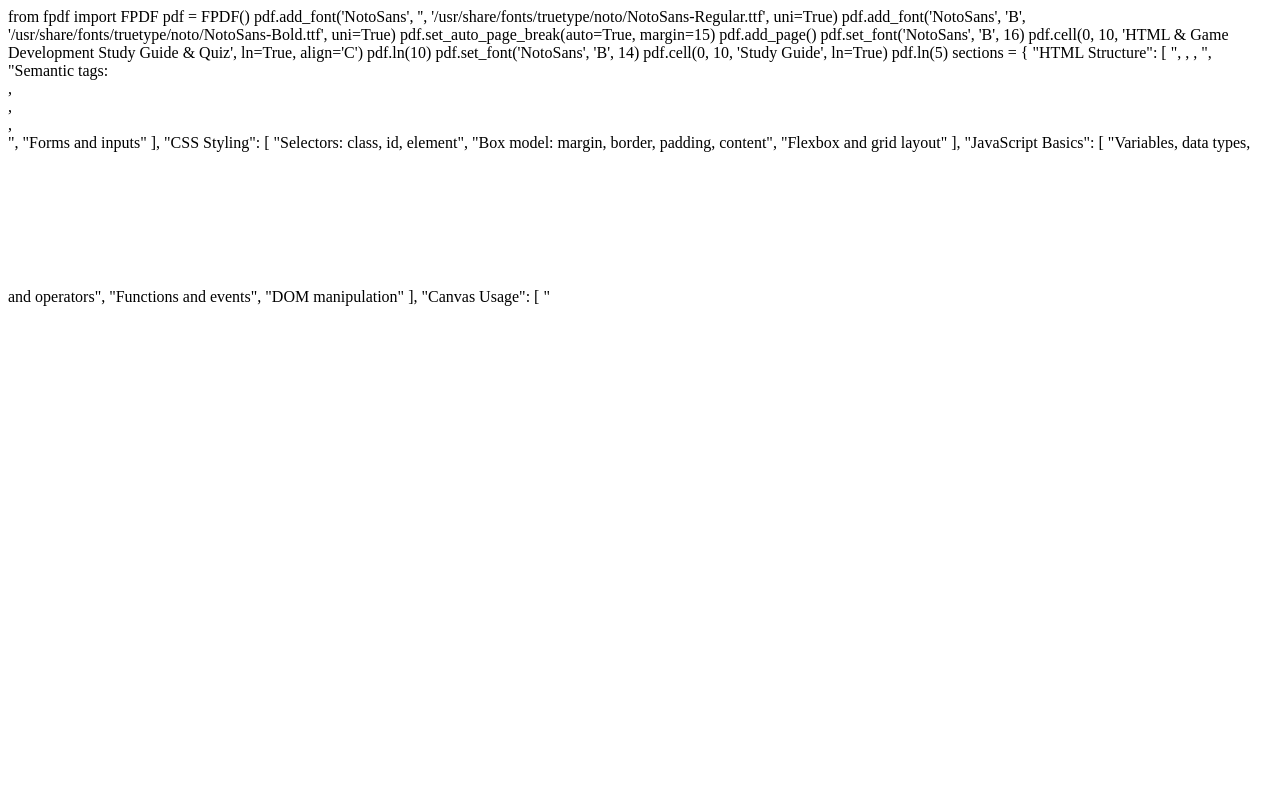
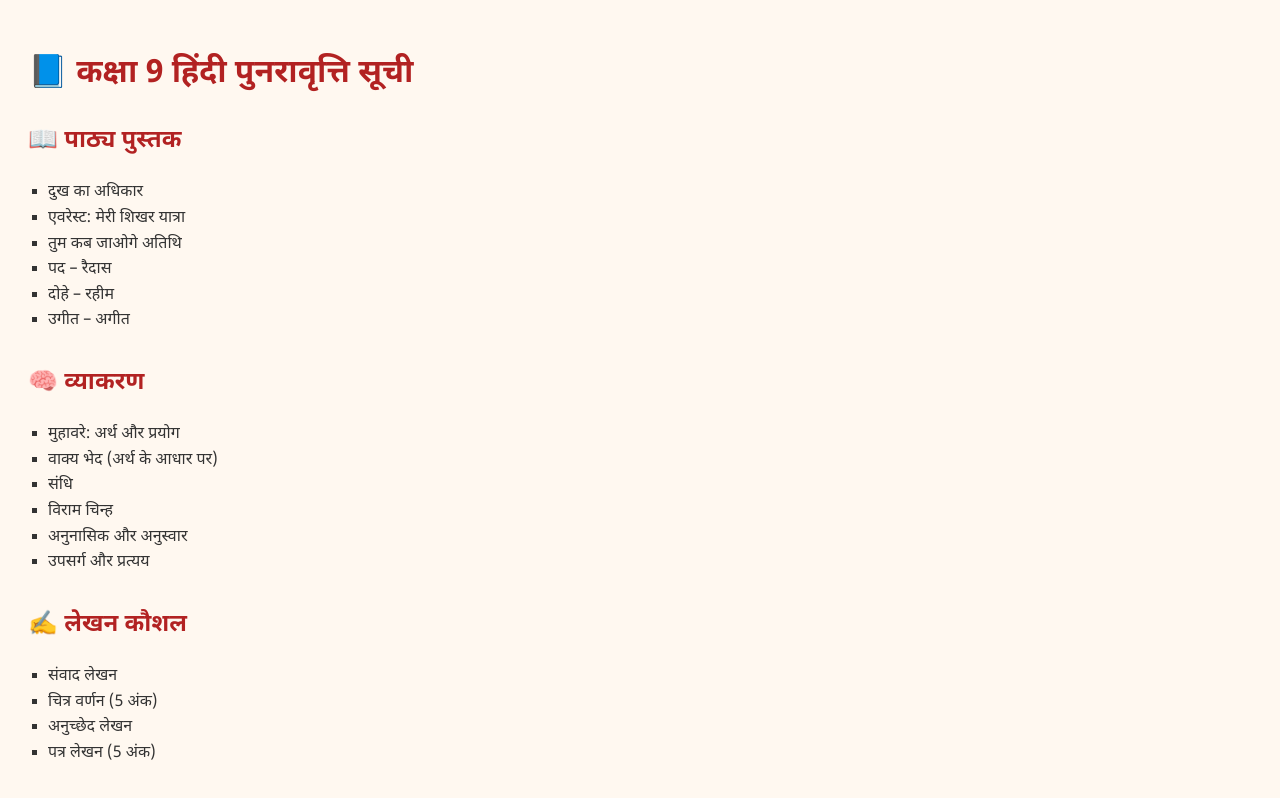
Before and after one commit to billabongtution-glitch/schoolwork-assistant, a plain HTML site: page index.html in a window 1280 px wide. Drawn offline with Linux system fonts and the light colour scheme.

Commit message:
Update index.html

```diff
--- a/index.html
+++ b/index.html
@@ -1,114 +1,63 @@
-from fpdf import FPDF
+<!DOCTYPE html>
+<html lang="hi">
+<head>
+  <meta charset="UTF-8">
+  <title>कक्षा 9 हिंदी पुनरावृत्ति सूची</title>
+  <style>
+    body {
+      font-family: 'Noto Sans Devanagari', sans-serif;
+      background-color: #fff8f0;
+      color: #333;
+      padding: 20px;
+      line-height: 1.6;
+    }
+    h1, h2 {
+      color: #b22222;
+    }
+    ul {
+      list-style-type: square;
+      padding-left: 20px;
+    }
+    section {
+      margin-bottom: 30px;
+    }
+  </style>
+</head>
+<body>
+  <h1>📘 कक्षा 9 हिंदी पुनरावृत्ति सूची</h1>
 
-pdf = FPDF()
-pdf.add_font('NotoSans', '', '/usr/share/fonts/truetype/noto/NotoSans-Regular.ttf', uni=True)
-pdf.add_font('NotoSans', 'B', '/usr/share/fonts/truetype/noto/NotoSans-Bold.ttf', uni=True)
-pdf.set_auto_page_break(auto=True, margin=15)
-pdf.add_page()
-pdf.set_font('NotoSans', 'B', 16)
-pdf.cell(0, 10, 'HTML & Game Development Study Guide & Quiz', ln=True, align='C')
-pdf.ln(10)
+  <section>
+    <h2>📖 पाठ्य पुस्तक</h2>
+    <ul>
+      <li>दुख का अधिकार</li>
+      <li>एवरेस्ट: मेरी शिखर यात्रा</li>
+      <li>तुम कब जाओगे अतिथि</li>
+      <li>पद – रैदास</li>
+      <li>दोहे – रहीम</li>
+      <li>उगीत – अगीत</li>
+    </ul>
+  </section>
 
-pdf.set_font('NotoSans', 'B', 14)
-pdf.cell(0, 10, 'Study Guide', ln=True)
-pdf.ln(5)
+  <section>
+    <h2>🧠 व्याकरण</h2>
+    <ul>
+      <li>मुहावरे: अर्थ और प्रयोग</li>
+      <li>वाक्य भेद (अर्थ के आधार पर)</li>
+      <li>संधि</li>
+      <li>विराम चिन्ह</li>
+      <li>अनुनासिक और अनुस्वार</li>
+      <li>उपसर्ग और प्रत्यय</li>
+    </ul>
+  </section>
 
-sections = {
-    "HTML Structure": [
-        "<!DOCTYPE html>, <html>, <head>, <body>",
-        "Semantic tags: <header>, <footer>, <article>, <section>",
-        "Forms and inputs"
-    ],
-    "CSS Styling": [
-        "Selectors: class, id, element",
-        "Box model: margin, border, padding, content",
-        "Flexbox and grid layout"
-    ],
-    "JavaScript Basics": [
-        "Variables, data types, and operators",
-        "Functions and events",
-        "DOM manipulation"
-    ],
-    "Canvas Usage": [
-        "<canvas> element and context",
-        "Drawing shapes and images",
-        "Animation basics"
-    ],
-    "Game Loops": [
-        "RequestAnimationFrame",
-        "Updating game state",
-        "Rendering frames"
-    ],
-    "Collision Detection": [
-        "Bounding box method",
-        "Circle collision",
-        "Pixel-perfect detection (advanced)"
-    ],
-    "Scoring": [
-        "Tracking points",
-        "Displaying score",
-        "Saving high scores"
-    ],
-    "Project Sharing via GitHub": [
-        "Creating a repository",
-        "Committing and pushing code",
-        "Using GitHub Pages to host"
-    ]
-}
-
-pdf.set_font('NotoSans', '', 12)
-for title, bullets in sections.items():
-    pdf.set_font('NotoSans', 'B', 12)
-    pdf.cell(0, 10, title, ln=True)
-    pdf.set_font('NotoSans', '', 12)
-    for item in bullets:
-        pdf.cell(5)
-        pdf.cell(0, 8, f"☐ {item}", ln=True)
-    pdf.ln(3)
-
-pdf.add_page()
-pdf.set_font('NotoSans', 'B', 14)
-pdf.cell(0, 10, 'Quiz: Multiple Choice Questions', ln=True)
-pdf.ln(5)
-
-quiz = [
-    {
-        "question": "Which HTML tag is used to define a section of content?",
-        "options": ["<div>", "<section>", "<span>", "<article>"],
-        "answer": "<section>",
-        "explanation": "<section> is a semantic tag used to define sections of content."
-    },
-    {
-        "question": "Which CSS property controls the space inside an element's border?",
-        "options": ["margin", "padding", "border", "content"],
-        "answer": "padding",
-        "explanation": "Padding is the space between the content and the border."
-    },
-    {
-        "question": "What method is commonly used to create a game loop in JavaScript?",
-        "options": ["setInterval", "setTimeout", "requestAnimationFrame", "loop()"],
-        "answer": "requestAnimationFrame",
-        "explanation": "requestAnimationFrame is optimized for animations and game loops."
-    },
-    {
-        "question": "Which GitHub feature allows you to host a website?",
-        "options": ["GitHub Actions", "GitHub Pages", "GitHub Repos", "GitHub Commits"],
-        "answer": "GitHub Pages",
-        "explanation": "GitHub Pages lets you host static websites directly from a repository."
-    }
-]
-
-pdf.set_font('NotoSans', '', 12)
-for i, q in enumerate(quiz, 1):
-    pdf.set_font('NotoSans', 'B', 12)
-    pdf.multi_cell(0, 8, f"{i}. {q['question']}")
-    pdf.set_font('NotoSans', '', 12)
-    for opt in q['options']:
-        pdf.cell(5)
-        pdf.cell(0, 8, f"☐ {opt}", ln=True)
-    pdf.set_font('NotoSans', 'I', 11)
-    pdf.multi_cell(0, 8, f"Explanation: {q['explanation']}")
-    pdf.ln(5)
-
-pdf.output("/mnt/data/HTML_Game_Development_Study_Guide_Quiz.pdf")
-print("PDF study guide and quiz generated successfully.")
+  <section>
+    <h2>✍️ लेखन कौशल</h2>
+    <ul>
+      <li>संवाद लेखन</li>
+      <li>चित्र वर्णन (5 अंक)</li>
+      <li>अनुच्छेद लेखन</li>
+      <li>पत्र लेखन (5 अंक)</li>
+    </ul>
+  </section>
+</body>
+</html>
```
